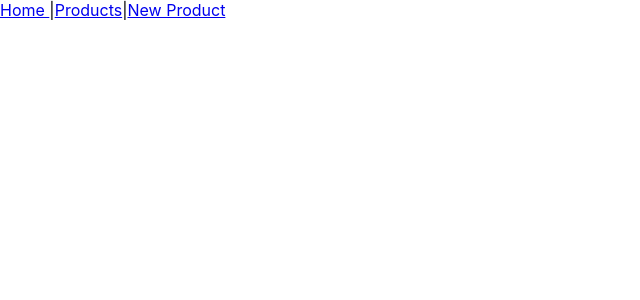
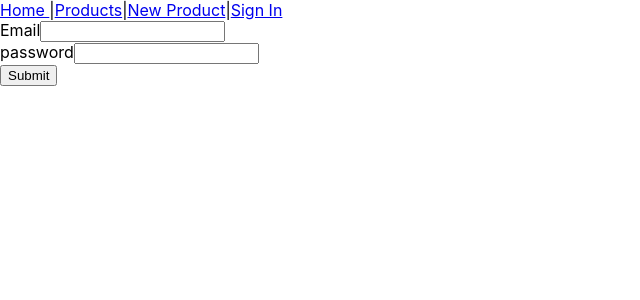
Before and after one commit to CodeCoreYVR/lab_solutions_august_2021, a React (Create React App) app in the folder react_basics/react-amazon-client/: page /sign_in in a window 1280 px wide. Shown: the top 300 px of the page, without its empty margins (0-640 px from the left). Built offline with nearby package versions, Linux system fonts and the light colour scheme; no server answers.

Commit message:
react auth lab 1 and 2

```diff
--- a/react_basics/react-amazon-client/src/App.js
+++ b/react_basics/react-amazon-client/src/App.js
@@ -6,6 +6,7 @@ import Home from './components/Home';
 import NavBar from './components/NavBar';
 import ProductNewPage from './components/ProductNewPage';
 import React, { Component } from 'react';
+import SignInPage from './components/SignInPage'
 import { Session } from './request'
 
 export default class App extends Component {
@@ -14,11 +15,11 @@ export default class App extends Component {
     this.state = { user: {} }
   }
   componentDidMount() {
-    Session.create({ email: "admin@user.com", password: "123" }).then(data => {
-      this.setState({
-        user: data
-      })
-    })
+    // Session.create({ email: "admin@user.com", password: "123" }).then(data => {
+    //   this.setState({
+    //     user: data
+    //   })
+    // })
   }
   render() {
     return (
@@ -30,6 +31,7 @@ export default class App extends Component {
           <Route path='/products' exact component={ProductIndexPage} />
           <Route path='/products/new' component={ProductNewPage} />
           <Route path='/products/:id' component={ProductShowPage} />
+          <Route path="/sign_in" component={SignInPage} />
         </Switch>
       </BrowserRouter>
     )
--- a/react_basics/react-amazon-client/src/components/NavBar.js
+++ b/react_basics/react-amazon-client/src/components/NavBar.js
@@ -9,6 +9,8 @@ export default function Navbar() {
             <NavLink to="/products">Products</NavLink>
             |
             <NavLink to="/products/new">New Product</NavLink>
+            |
+            <NavLink to="/sign_in">Sign In</NavLink>
         </nav>
     )
 }
--- /dev/null
+++ b/react_basics/react-amazon-client/src/components/SignInPage.js
@@ -0,0 +1,28 @@
+import React from 'react';
+import { Session } from '../request';
+
+export default function SignInPage() {
+    const handleSubmit = (event) => {
+        event.preventDefault();
+        const formData = new FormData(event.currentTarget);
+        Session.create({
+            email: formData.get("email"),
+            password: formData.get("password")
+        }).then(data => {
+            console.log(data);
+        })
+    }
+    return (
+        <form onSubmit={handleSubmit}>
+            <div>
+                <label htmlFor="email">Email</label>
+                <input type="text" name="email" id="email" />
+            </div>
+            <div>
+                <label htmlFor="password">password</label>
+                <input type="text" name="password" id="password" />
+            </div>
+            <input type="submit" value="Submit" />
+        </form>
+    )
+}
```
Also changed, not shown: 2 other files (tests, documents, lock files or other folders).
